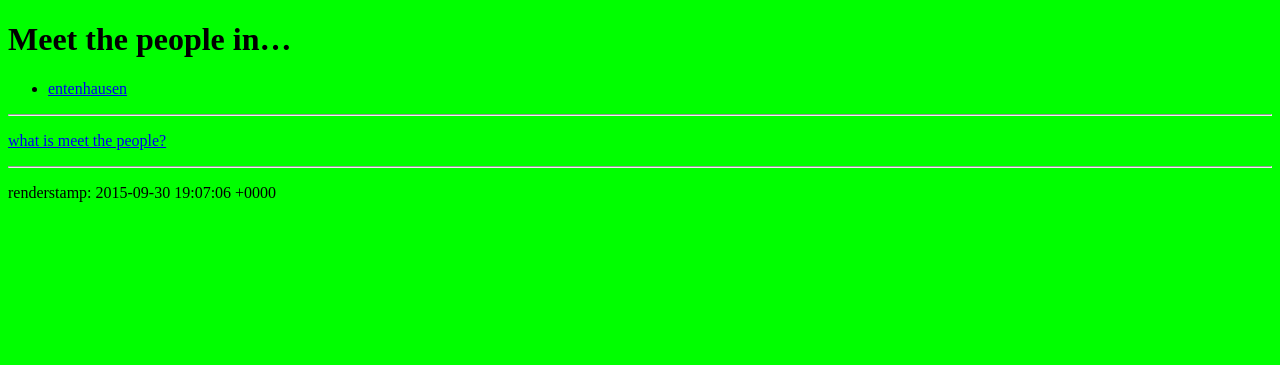
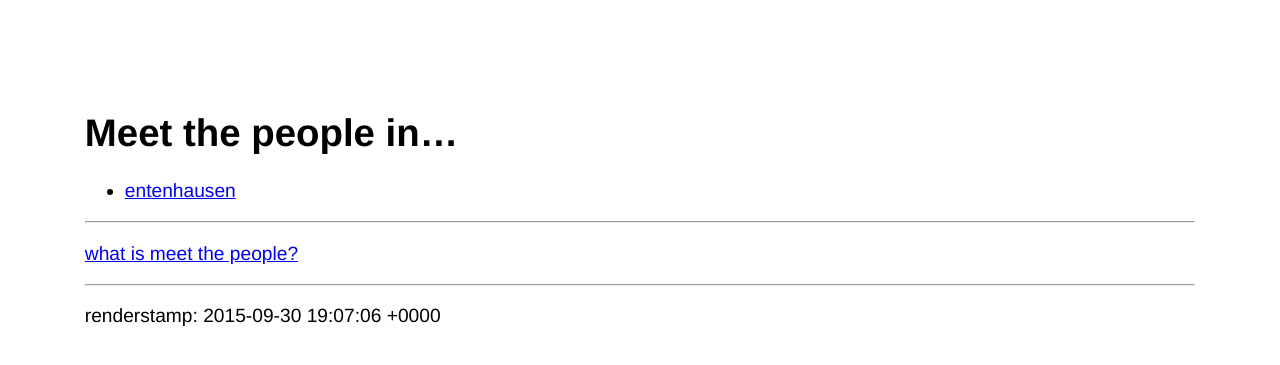
Before and after one commit to meetthepeople/meetthepeople.github.io, a Jekyll site: the page built from index.md, in a window 1280 px wide. Shown: the top 365 px of the page. Built offline with Jekyll 4.4.1, drawn with Linux system fonts in a browser that asks for light colours; Markdown is read by kramdown in place of the engine named in the settings.

Commit message:
fix lime

```diff
--- a/assets/css/main.css
+++ b/assets/css/main.css
@@ -1 +1,7 @@
-body { background-color: lime; }
+body {
+  /*background-color: lime;*/
+  padding: 4em;
+  font-size: 1.2em;
+  font-family: Helvetica Neue, Helvetica, sans-serif;
+
+}
```
Also changed, not shown: 1 other file.
